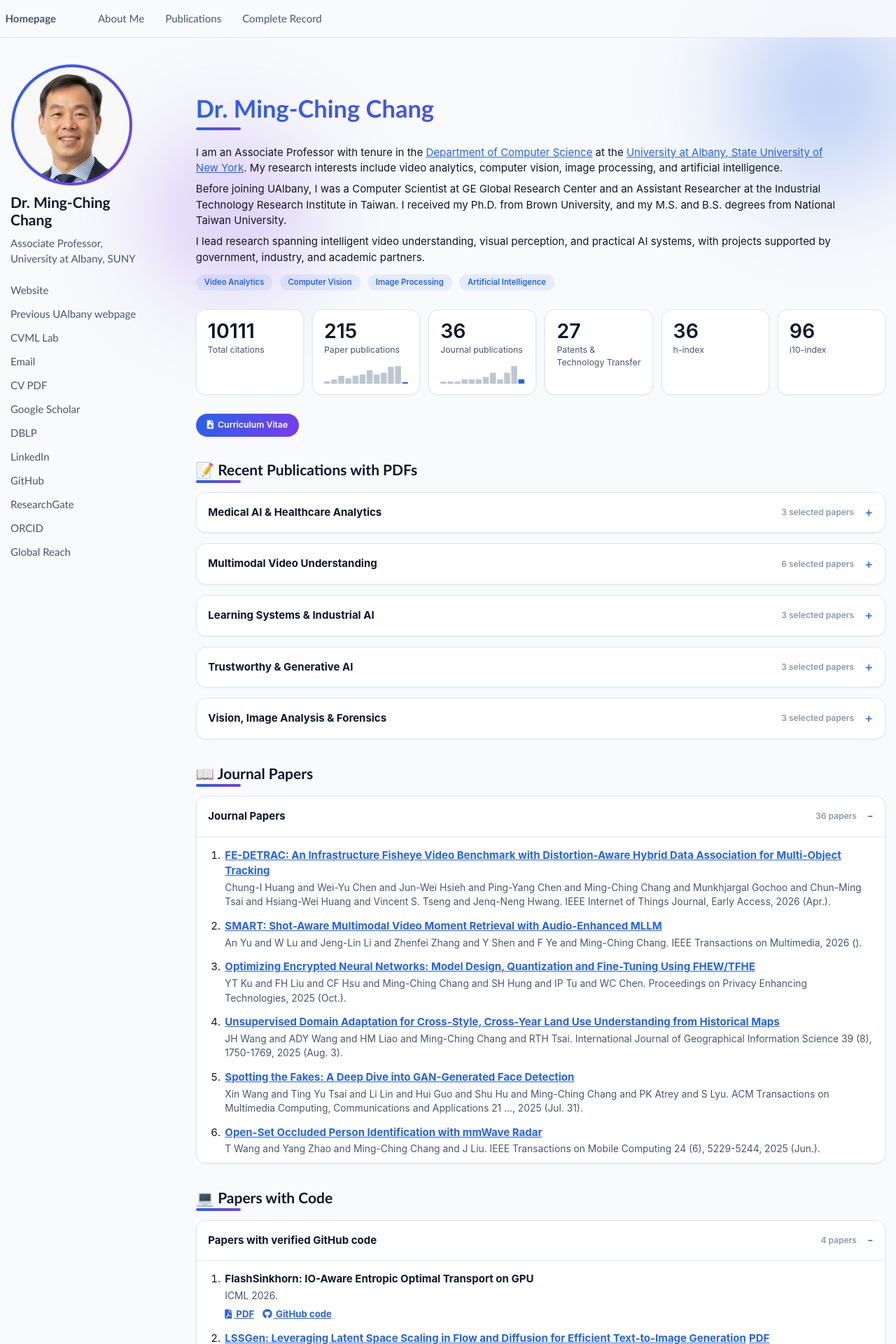
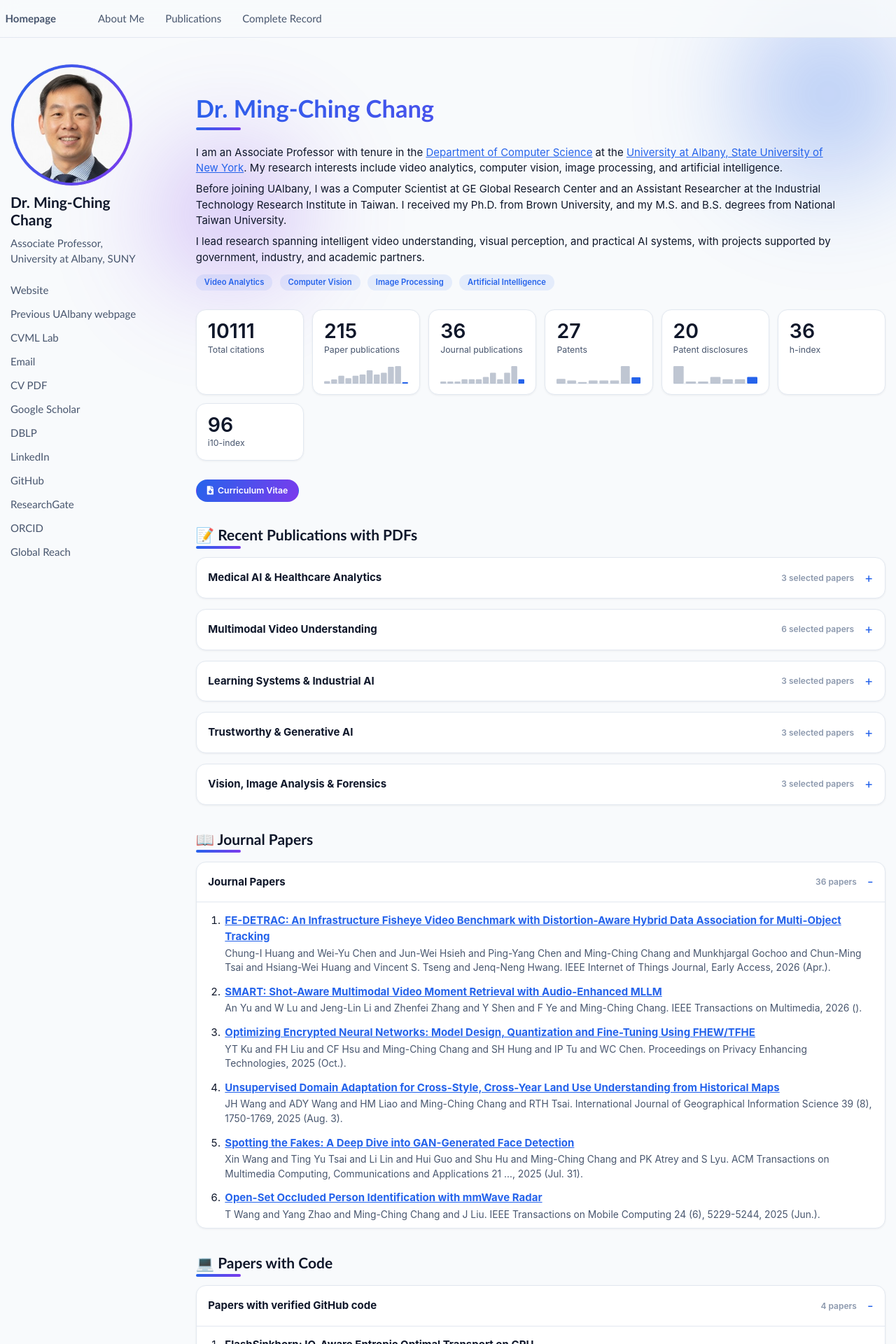
Before and after one commit to mingching/mingching.github.io, a Jekyll site: the page built from _pages/about.md, in a window 1280 px wide. Shown: the top 1920 px of the page at 70% size. Built offline with Jekyll 4.4.1, drawn with Linux system fonts in a browser that asks for light colours; part of the change alters nothing that is shown; some of the changed text lies outside the part shown.

Commit message:
Show patent and disclosure counts

```diff
--- a/_includes/stats-row.html
+++ b/_includes/stats-row.html
@@ -1,3 +1,13 @@
+{% assign patent_records = site.data.bib_publications.publications | where: "entry_type", "patent" %}
+{% assign patent_year_groups = patent_records | group_by: "year" %}
+{% capture patent_year_counts %}[
+  {% for group in patent_year_groups %}{"year":{{ group.name | jsonify }},"count":{{ group.items | size }}}{% unless forloop.last %},{% endunless %}{% endfor %}
+]{% endcapture %}
+{% assign disclosure_year_groups = site.data.patent_disclosures | group_by: "year" %}
+{% capture disclosure_year_counts %}[
+  {% for group in disclosure_year_groups %}{"year":{{ group.name | jsonify }},"count":{{ group.items | size }}}{% unless forloop.last %},{% endunless %}{% endfor %}
+]{% endcapture %}
+
 <div class="stats-row reveal" aria-label="Research metrics">
   <a class="stat-tile js-cit-tile" href="https://scholar.google.com/citations?user=a3-Gl8YAAAAJ&amp;hl=en" target="_blank" rel="noopener" aria-label="View Google Scholar profile">
     <span class="stat-tile__value js-count js-cit-count" data-count="{{ site.data.scholar_stats.citations }}">0</span>
@@ -11,9 +21,13 @@
     <span class="stat-tile__value js-count" data-count="{{ site.data.publication_stats.journal_publications }}">0</span>
     <span class="stat-tile__label">Journal publications</span>
   </a>
-  <a class="stat-tile" href="#patents-technology-transfer" aria-label="View patents and technology transfer records">
+  <a class="stat-tile js-patents-tile" href="#patents" aria-label="View all formal patent records" data-patent-year-counts='{{ patent_year_counts | strip_newlines | strip }}'>
     <span class="stat-tile__value js-count" data-count="{{ site.data.publication_stats.patents }}">0</span>
-    <span class="stat-tile__label">Patents &amp; Technology Transfer</span>
+    <span class="stat-tile__label">Patents</span>
+  </a>
+  <a class="stat-tile js-disclosures-tile" href="#disclosures" aria-label="View all invention disclosures" data-disclosure-year-counts='{{ disclosure_year_counts | strip_newlines | strip }}'>
+    <span class="stat-tile__value js-count" data-count="{{ site.data.patent_disclosures | size }}">0</span>
+    <span class="stat-tile__label">Patent disclosures</span>
   </a>
   <a class="stat-tile js-hindex-tile" href="https://scholar.google.com/citations?user=a3-Gl8YAAAAJ&amp;hl=en" target="_blank" rel="noopener" aria-label="View Google Scholar profile">
     <span class="stat-tile__value js-count js-hindex" data-count="{{ site.data.scholar_stats.h_index }}">0</span>
--- a/_pages/about.md
+++ b/_pages/about.md
@@ -61,9 +61,9 @@ I lead research spanning intelligent video understanding, visual perception, and
 
 {% include resource-publications.html items=site.data.paper_resources.dataset_papers label="Papers with publicly available datasets" icon="dataset" %}
 
-<span class='anchor' id='complete-publication-record'></span>
+<span class='anchor' id='patents'></span>
 
-# ⚖️ Patents
+# ⚖️ Patents <span class="pub-topic__count">{{ site.data.publication_stats.patents }} formal records</span>
 
 {% include patent-records.html country="US" label="US Patent Records" %}
 
@@ -73,7 +73,7 @@ I lead research spanning intelligent video understanding, visual perception, and
 
 <span class='anchor' id='disclosures'></span>
 
-# 📄 Patent Disclosures
+# 📄 Patent Disclosures <span class="pub-topic__count">{{ site.data.patent_disclosures | size }} records</span>
 
 {% include patent-disclosures.html %}
 
--- a/assets/js/theme.js
+++ b/assets/js/theme.js
@@ -127,6 +127,20 @@
     "stat-tile__journal-trend",
     "Journal publications",
     "journal publication",
+  );
+  renderYearCountBars(
+    ".js-patents-tile",
+    "data-patent-year-counts",
+    "stat-tile__patent-trend",
+    "Patents",
+    "patent",
+  );
+  renderYearCountBars(
+    ".js-disclosures-tile",
+    "data-disclosure-year-counts",
+    "stat-tile__disclosure-trend",
+    "Patent disclosures",
+    "disclosure",
   );
 
   /* ---------- Per-paper "Cited by N" chips ---------- */
```
